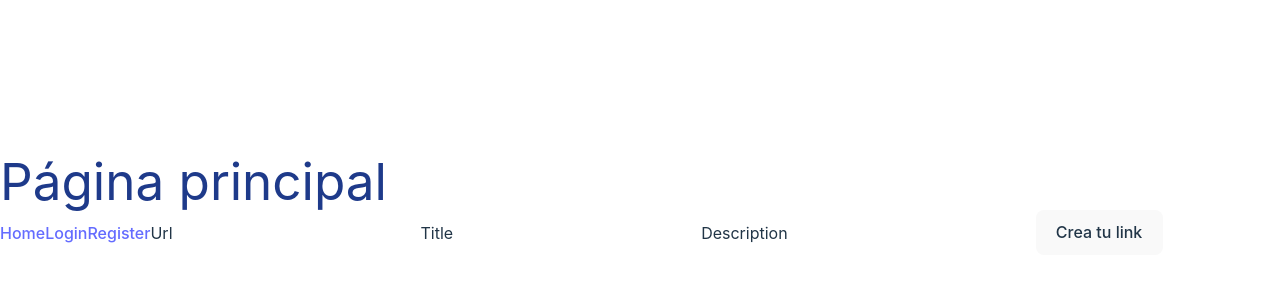
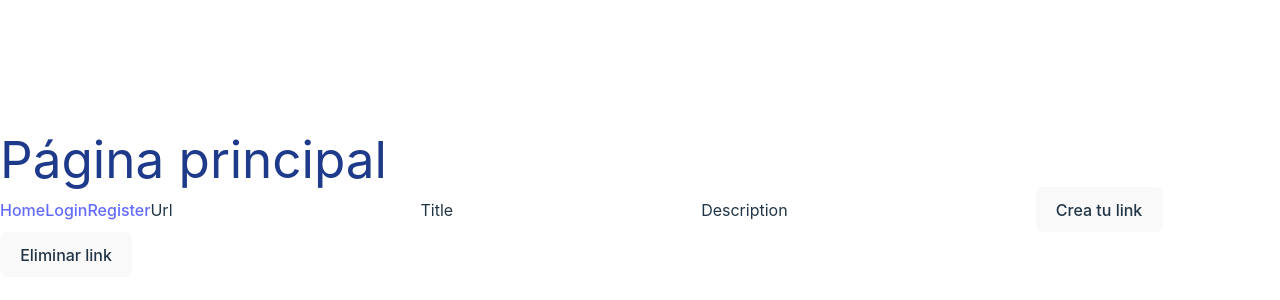
Before and after one commit to GuillermoGCP/Social-Links, a React (Vite) app: page / in a window 1280 px wide. Shown: the part 196-496 px from the top of the page. Built offline with nearby package versions, Linux system fonts and the light colour scheme.

Commit message:
Creado hook para borrar link

```diff
--- a/src/hooks/useCreateLink.js
+++ b/src/hooks/useCreateLink.js
@@ -37,7 +37,6 @@ const useCreateLink = () => {
         description: descriptionState,
       }),
     };
-    console.log(urlData);
     fetchData(url, urlData, onSuccess, onError);
   };
   return {
--- /dev/null
+++ b/src/hooks/useDeleteLink.js
@@ -0,0 +1,32 @@
+import React from "react";
+import { tokenContext } from "../contexs/tokenContext";
+import { toast } from "react-toastify";
+import useApiRequest from "./useApiRequest";
+
+const useDeleteLink = (linkId) => {
+  const url = import.meta.env.VITE_SERVER_URL + `links/${linkId}`;
+  const [tokenState] = React.useContext(tokenContext);
+  const { fetchData } = useApiRequest();
+
+  const onSuccess = (data) => {
+    toast.success(data.data.message);
+  };
+
+  const onError = (error) => {
+    toast.error(error.error);
+  };
+
+  const deleteHandler = async (e) => {
+    e.preventDefault();
+    const urlData = {
+      method: "DELETE",
+      headers: {
+        "Content-Type": "application/json",
+        Authorization: `Bearer ${tokenState}`,
+      },
+    };
+    fetchData(url, urlData, onSuccess, onError);
+  };
+  return { deleteHandler };
+};
+export default useDeleteLink;
--- a/src/hooks/useLogin.js
+++ b/src/hooks/useLogin.js
@@ -20,7 +20,8 @@ const useLogin = () => {
     toast.error(error.message);
   };
   const { fetchData } = useApiRequest();
-  const loginHandler = () => {
+  const loginHandler = (e) => {
+    e.preventDefault();
     const urlData = {
       method: "POST",
       headers: {
--- a/src/pages/Home.jsx
+++ b/src/pages/Home.jsx
@@ -1,11 +1,16 @@
+import Button from "../components/Button";
 import Navigation from "../components/Navigation";
 import PostLink from "../components/PostLink";
+import useDeleteLink from "../hooks/useDeleteLink";
+
 const Home = () => {
+  const { deleteHandler } = useDeleteLink(17);
   return (
     <>
       <h1 className="text-blue-900">Página principal</h1>
       <Navigation />
       <PostLink />
+      <Button handler={deleteHandler}>Eliminar link</Button>
     </>
   );
 };
```
